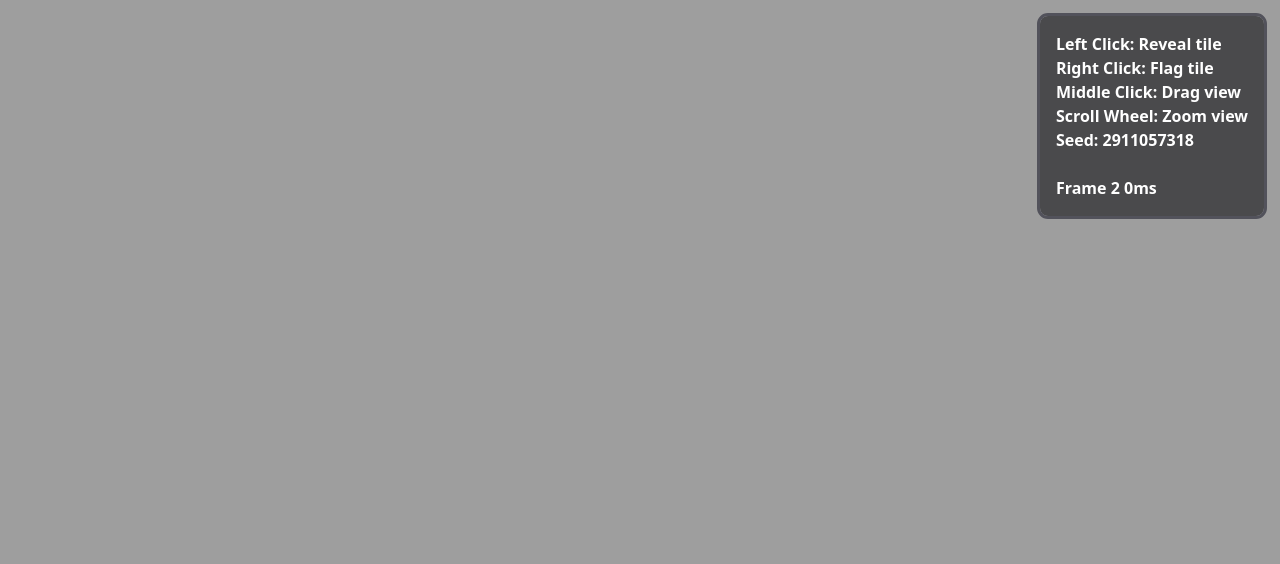
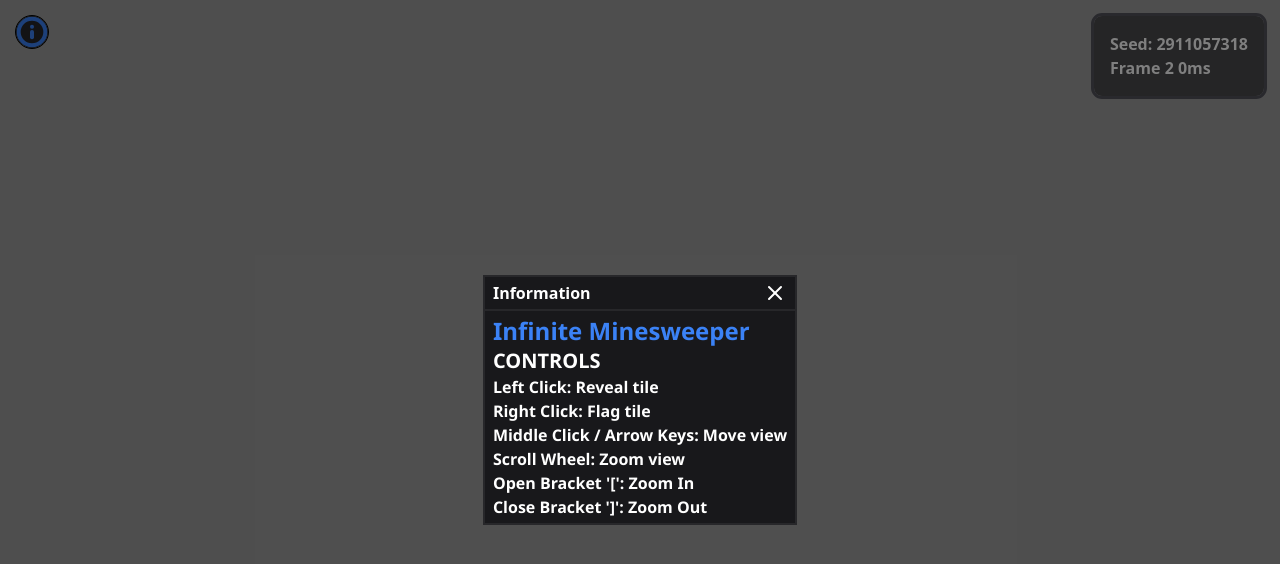
Before and after one commit to Vulae/infinite-minesweeper, a SvelteKit app: page / in a window 1280 px wide. Shown: the top 564 px of the page. Built offline with nearby package versions, Linux system fonts and the light colour scheme.

Commit message:
add keyboard controls to move view

```diff
--- a/package.json
+++ b/package.json
@@ -16,6 +16,7 @@
 		"@types/pako": "^2.0.3",
 		"autoprefixer": "^10.4.19",
 		"js-base64": "^3.7.7",
+		"lucide-svelte": "^0.372.0",
 		"pako": "^2.1.0",
 		"postcss": "^8.4.38",
 		"sass": "^1.75.0",
--- /dev/null
+++ b/src/components/Modal.svelte
@@ -0,0 +1,45 @@
+<!-- This is definitely not the way to do modals. -->
+<!-- A better way is to have a ModalManager that displays all the modals from the root of the HTML. -->
+<script lang="ts">
+    import LucideX from "lucide-svelte/icons/x";
+
+    export let visible: boolean = false;
+    export let title: string;
+    export let closable: boolean = true;
+
+</script>
+
+{#if visible}
+    <div class="z-50 fixed top-0 left-0 w-screen h-screen">
+        <div class="relative w-full h-full flex justify-center items-center">
+            <div class="absolute top-0 left-0 w-full h-full bg-black bg-opacity-50">
+                {#if closable}
+                    <button
+                        class="absolute top-0 left-0 w-full h-full"
+                        title="Close {title}"
+                        on:click={() => visible = false}
+                    />
+                {/if}
+            </div>
+            <div class="z-20 border-zinc-800 border-2 bg-zinc-900">
+                <div class="border-zinc-800 border-b-2 px-2 py-1 text-white font-semibold flex justify-between items-center gap-4">
+                    <span>
+                        {title}
+                    </span>
+                    {#if closable}
+                        <button
+                            class="float-right"
+                            title="Close {title}"
+                            on:click={() => visible = false}
+                        >
+                            <LucideX />
+                        </button>
+                    {/if}
+                </div>
+                <div class="px-2 py-1">
+                    <slot />
+                </div>
+            </div>
+        </div>
+    </div>
+{/if}
--- a/src/routes/+page.svelte
+++ b/src/routes/+page.svelte
@@ -5,6 +5,8 @@
     import { onDestroy, onMount } from "svelte";
     import { tileset } from "$lib/Assets";
     import { CHUNK_SIZE } from "$lib/Constants";
+    import LucideInfo from "lucide-svelte/icons/info";
+    import Modal from "$components/Modal.svelte";
 
     let canvas: HTMLCanvasElement;
     let firstCanvasResize: boolean = true;
@@ -58,6 +60,9 @@
 
     let selTile: { x: number, y: number } | null = null;
 
+    let keys: Set<string> = new Set();
+    let keysInterval: number = -1;
+
     onMount(() => {
         load();
 
@@ -65,16 +70,42 @@
             needsRerender = true;
         });
 
+        // TODO: Clean Up!
+        clearInterval(keysInterval);
+        keysInterval = setInterval(() => {
+            let change: boolean = false;
+
+            if(keys.has('[')) { renderer.cameraScale(1.04); selTile = null; change = true; }
+            if(keys.has(']')) { renderer.cameraScale(0.96); selTile = null; change = true; }
+            if(keys.has('ArrowUp')) { renderer.cameraTranslate(0, 10); change = true; }
+            if(keys.has('ArrowDown')) { renderer.cameraTranslate(0, -10); change = true; }
+            if(keys.has('ArrowLeft')) { renderer.cameraTranslate(10, 0); change = true; }
+            if(keys.has('ArrowRight')) { renderer.cameraTranslate(-10, 0); change = true; }
+
+            if(change) {
+                needsRerender = true;
+            }
+        }, 1000 / 60);
+
         render();
     });
 
     onDestroy(() => {
         cancelAnimationFrame(animFrame);
+        clearInterval(keysInterval);
         save();
     });
+
+    let infoModalVisible: boolean = true;
+
 </script>
-
 <svelte:window
+    on:keydown={ev => {
+        keys.add(ev.key);
+    }}
+    on:keyup={ev => {
+        keys.delete(ev.key);
+    }}
     on:unload={() => {
         save();
     }}
@@ -135,14 +166,18 @@
         }}
     />
     <div class="w-full h-full col-start-1 col-end-1 row-start-1 row-end-1 pointer-events-none">
-        <div class="float-right pointer-events-auto m-4 p-4 bg-zinc-800 bg-opacity-70 outline outline-zinc-600 rounded-lg">
+        <div class="w-full h-full flex justify-between">
+            <div class="pointer-events-auto p-4">
+                <button
+                    class="text-blue-500 bg-zinc-800 outline outline-black outline-1 rounded-full w-min flex items-center justify-center"
+                    on:click={() => infoModalVisible = true}
+                >
+                    <LucideInfo size={32} strokeWidth={3} />
+                </button>
+            </div>
+            <div class="pointer-events-auto p-4">
+                <div class="p-4 bg-zinc-800 bg-opacity-70 outline outline-zinc-600 rounded-lg">
                     <div class="text-white font-bold">
-                <span>
-                    Left Click: Reveal tile<br />
-                    Right Click: Flag tile<br />
-                    Middle Click: Drag view<br />
-                    Scroll Wheel: Zoom view<br />
-                </span>
                         {#if world}
                             <span>
                                 Seed: {world.seed}
@@ -152,7 +187,8 @@
                             <span>Tile: {selTile.x} {selTile.y}</span>
                             <br />
                             <span>Chunk: {Math.floor(selTile.x / CHUNK_SIZE)} {Math.floor(selTile.y / CHUNK_SIZE)}</span>
-                {/if}<br />
+                            <br />
+                        {/if}
                         <span>
                             Frame {numFrames}
                             {#if frameTime !== null}
@@ -163,3 +199,26 @@
                 </div>
             </div>
         </div>
+    </div>
+</div>
+
+<Modal bind:visible={infoModalVisible} title="Information">
+    <span class=" text-white font-semibold font-segoe">
+        <h1 class="text-2xl">
+            <a href="https://vulae.github.io/infinite-minesweeper">Infinite Minesweeper</a>
+        </h1>
+        <h2 class="text-xl">CONTROLS</h2>
+        Left Click: Reveal tile
+        <br />
+        Right Click: Flag tile
+        <br />
+        Middle Click / Arrow Keys: Move view
+        <br />
+        Scroll Wheel: Zoom view
+        <br />
+        Open Bracket '[': Zoom In
+        <br />
+        Close Bracket ']': Zoom Out
+        <br />
+    </span>
+</Modal>
--- a/src/style.scss
+++ b/src/style.scss
@@ -15,3 +15,13 @@
 body {
     @apply bg-zinc-900 min-h-screen;
 }
+
+
+
+a {
+    @apply text-blue-500;
+
+    &:visited {
+        @apply text-purple-500;
+    }
+}
```
Also changed, not shown: 1 other file (tests, documents, lock files or other folders). Lines whose indentation alone changed are shown as unchanged.
